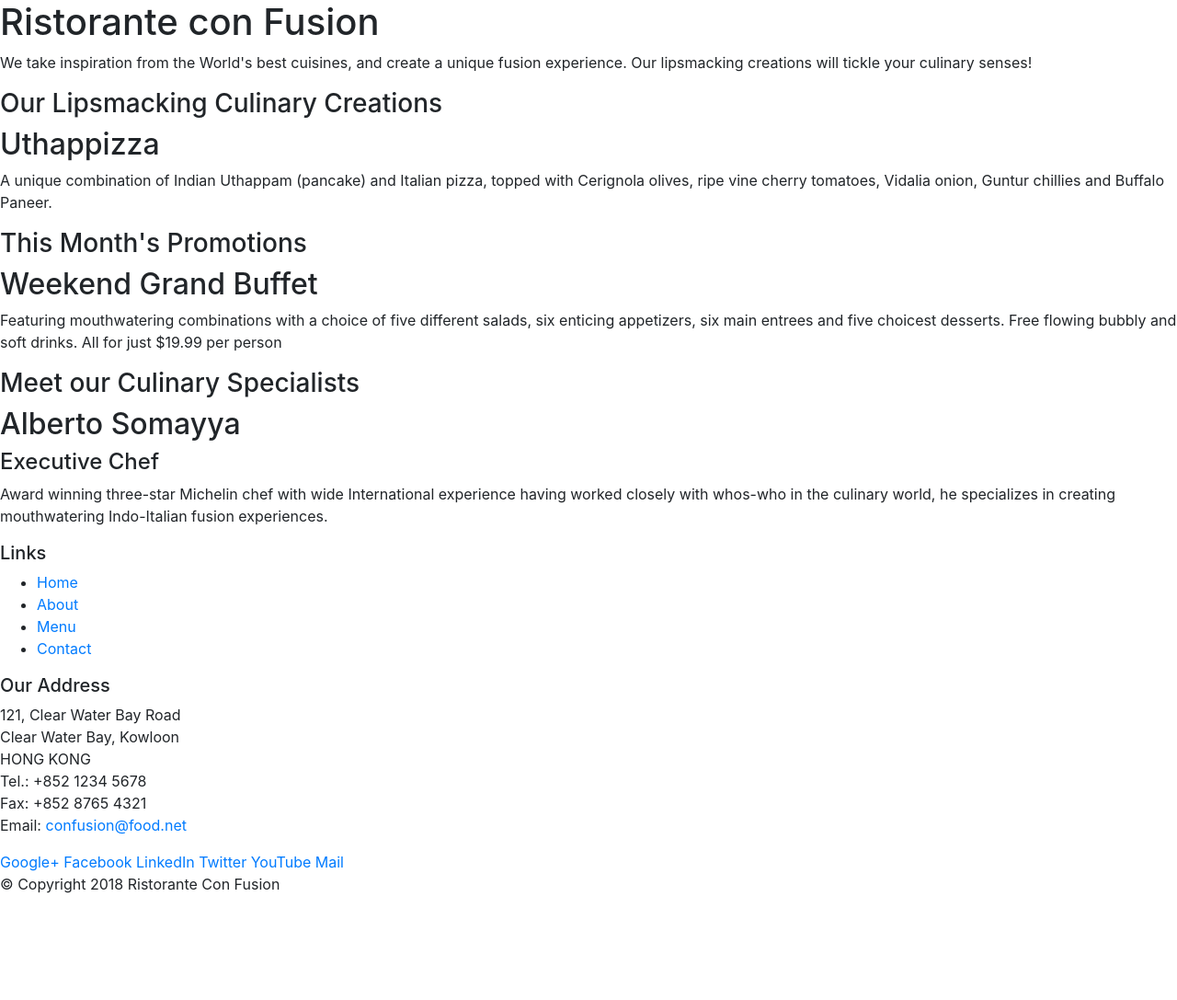
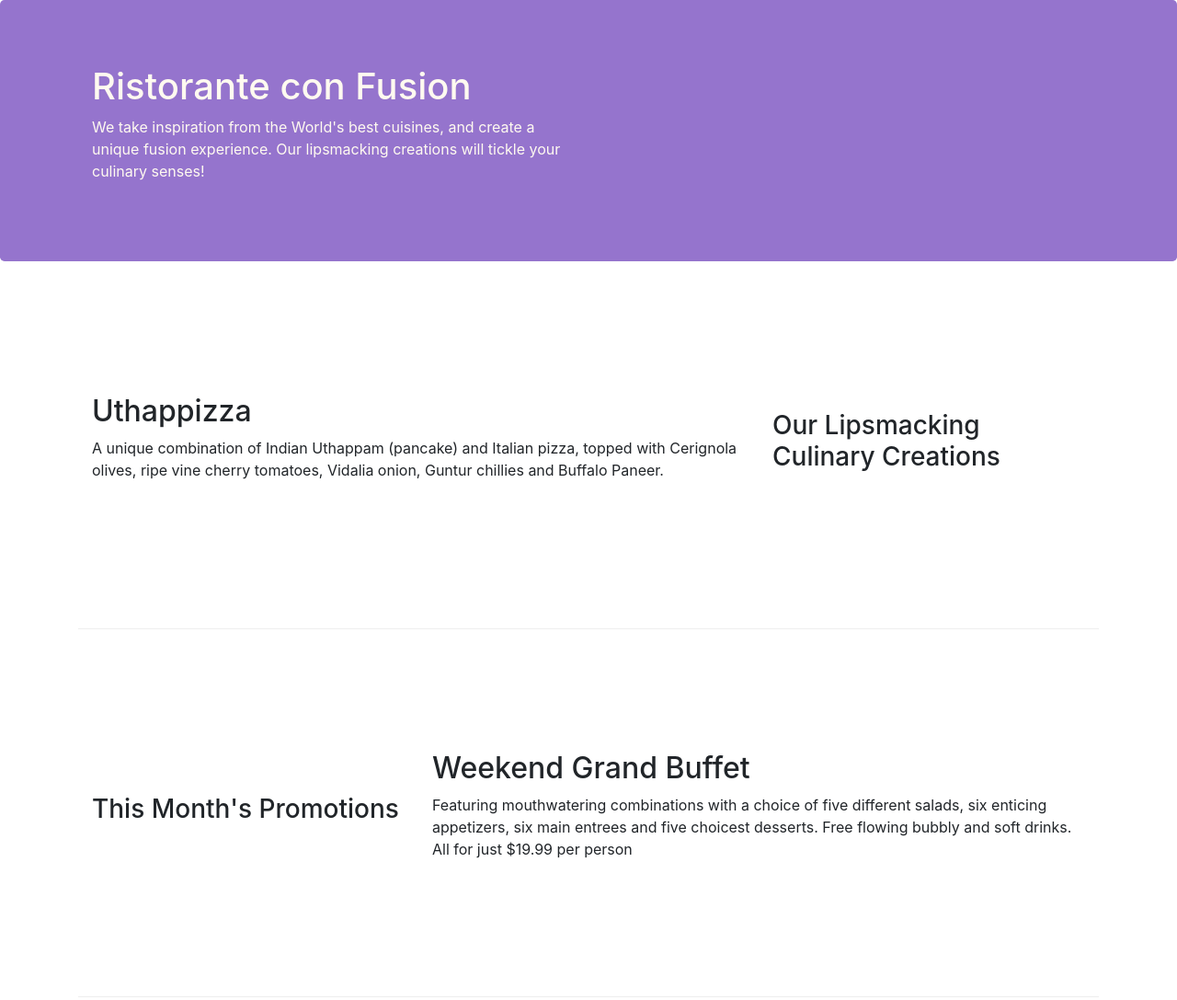
Before and after one commit to JuanZambrano2000/FullStackWebDevelopmentWithAngular, a website: page Front-End Web UI Frameworks and Tools Bootstrap 4/Bootstrap4/conFusion/index.html in a window 1280 px wide. Shown: the top 1087 px of the page at 92% size. Before the commit the page ends 989 px from the top, so only its background shows below. Drawn offline with nearby package versions, Linux system fonts and the light colour scheme.

Commit message:
Bootstrap and CSS added
Added custom CSS classes and also used  bootstrap included classes

```diff
--- /dev/null
+++ b/Front-End Web UI Frameworks and Tools Bootstrap 4/Bootstrap4/conFusion/css/styles.css
@@ -0,0 +1,30 @@
+.row-header {
+    margin: 0px auto;
+    padding: 0px auto;
+}
+
+.row-content {
+    margin: 0px auto;
+    padding: 50px 0px 50px 0px;
+    border-bottom: 1px ridge;
+    min-height: 400px;
+}
+
+.footer {
+    background-color: #D1C4E9;
+    margin: 0px auto;
+    padding: 20px 0px 20px 0px;
+}
+
+.jumbotron {
+    padding: 70px 30px 70px 30px;
+    margin: 0px auto;
+    background: #9574cd;
+    color: floralwhite;
+}
+
+.address {
+    font-size: 80%;
+    margin: 0px;
+    color: #0f0f0f;
+}
--- a/Front-End Web UI Frameworks and Tools Bootstrap 4/Bootstrap4/conFusion/index.html
+++ b/Front-End Web UI Frameworks and Tools Bootstrap 4/Bootstrap4/conFusion/index.html
@@ -9,52 +9,53 @@
 
     <!-- Bootstrap CSS -->
     <link rel="stylesheet" href="node_modules/bootstrap/dist/css/bootstrap.min.css">
-
+    <link rel="stylesheet" href="css/styles.css">
     <title>Ristorante Con Fusion</title>
 </head>
 
 <body>
 
-    <header>
-        <div>
-            <div>
-                <div>
+    <header class="jumbotron">
+        <div class="container">
+            <div class="row row-header">
+                <div class="col-12 col-sm-6">
                     <h1>Ristorante con Fusion</h1>
                     <p>We take inspiration from the World's best cuisines, and create a unique fusion experience. Our lipsmacking creations will tickle your culinary senses!</p>
                 </div>
-                <div>
+                <div class="col-12 col-sm">
                 </div>
             </div>
         </div>
     </header>
 
-    <div>
-        <div>
-            <div>
+    <div class="container">
+        <div class="row row-content align-items-center">
+            <!-- exSm = 12, sma = 4, med = 3 -->
+            <div class="col-12 col-sm-4 order-sm-last col-md3">
                 <h3>Our Lipsmacking Culinary Creations</h3>
             </div>
-            <div>
+            <!-- when you dont especify the columns it will take the remaining columns -->
+            <div class="col col-sm order-sm-first col-md">
                 <h2>Uthappizza</h2>
                 <p>A unique combination of Indian Uthappam (pancake) and Italian pizza, topped with Cerignola olives, ripe vine cherry tomatoes, Vidalia onion, Guntur chillies and Buffalo Paneer.</p>
             </div>
         </div>
 
-
-        <div>
-            <div>
+        <div class="row row-content align-items-center">
+            <div class="col-12 col-sm-4 col-md3">
                 <h3>This Month's Promotions</h3>
             </div>
-            <div>
+            <div class="col col-sm col-md">
                 <h2>Weekend Grand Buffet</h2>
                 <p>Featuring mouthwatering combinations with a choice of five different salads, six enticing appetizers, six main entrees and five choicest desserts. Free flowing bubbly and soft drinks. All for just $19.99 per person </p>
             </div>
         </div>
 
-        <div>
-            <div>
+        <div class="row row-content align-items-center">
+            <div class="col-12 col-sm-4 order-sm-last col-md3">
                 <h3>Meet our Culinary Specialists</h3>
             </div>
-            <div>
+            <div class="col col-sm order-sm-first col-md">
                 <h2>Alberto Somayya</h2>
                 <h4>Executive Chef</h4>
                 <p>Award winning three-star Michelin chef with wide International experience having worked closely with whos-who in the culinary world, he specializes in creating mouthwatering Indo-Italian fusion experiences. </p>
@@ -62,19 +63,19 @@
         </div>
     </div>
 
-    <footer>
-        <div>
-            <div>
-                <div>
+    <footer class="footer">
+        <div class="container">
+            <div class="row">
+                <div class="col-4 offset-1 col-sm-2">
                     <h5>Links</h5>
-                    <ul>
+                    <ul class="list-unstyled">
                         <li><a href="#">Home</a></li>
                         <li><a href="#">About</a></li>
                         <li><a href="#">Menu</a></li>
                         <li><a href="#">Contact</a></li>
                     </ul>
                 </div>
-                <div>
+                <div class="col-7 col-sm-5">
                     <h5>Our Address</h5>
                     <address>
 		              121, Clear Water Bay Road<br>
@@ -85,8 +86,8 @@
 		              Email: <a href="mailto:confusion@food.net">confusion@food.net</a>
 		           </address>
                 </div>
-                <div>
-                    <div>
+                <div class="col-12 col-sm-4 align-self-center">
+                    <div class="text-center">
                         <a href="http://google.com/+">Google+</a>
                         <a href="http://www.facebook.com/profile.php?id=">Facebook</a>
                         <a href="http://www.linkedin.com/in/">LinkedIn</a>
@@ -96,8 +97,8 @@
                     </div>
                 </div>
            </div>
-           <div>
-                <div>
+           <div class="row justify-content-center">
+                <div class="col-auto">
                     <p>© Copyright 2018 Ristorante Con Fusion</p>
                 </div>
            </div>
```
